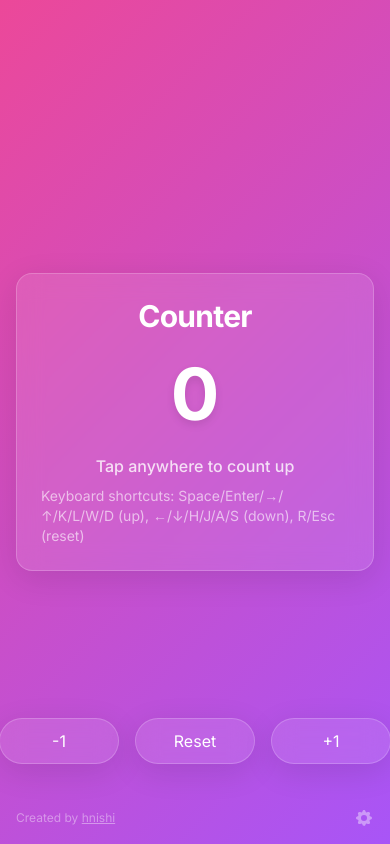
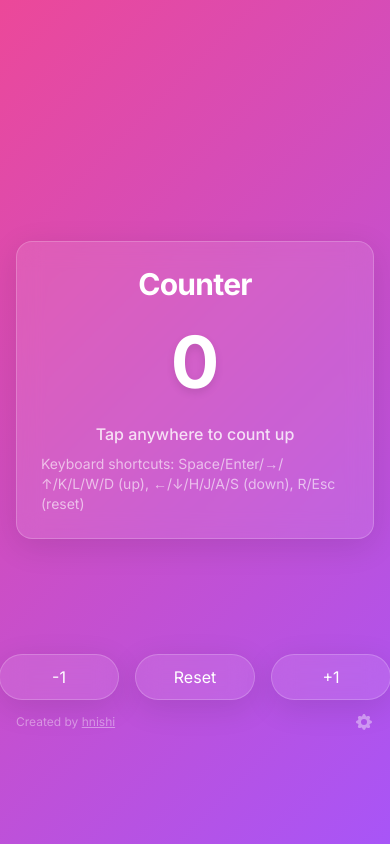
Before and after one commit to hnishi/counter-pwa, a Next.js app: page / in a window 390 px wide. Built offline with nearby package versions, Linux system fonts and the light colour scheme.

Commit message:
fix: improve mobile UI layout for iPhone browser

```diff
--- a/src/app/globals.css
+++ b/src/app/globals.css
@@ -5,9 +5,11 @@
 /* 基本スタイル */
 @layer base {
   html, body {
-    @apply min-h-screen;
+    @apply min-h-screen touch-none overscroll-none overflow-hidden;
     background: linear-gradient(-45deg, #6366f1, #a855f7, #ec4899);
     background-size: 200% 200%;
+    overscroll-behavior: none;
+    -webkit-tap-highlight-color: transparent;
   }
 }
 
--- a/src/app/layout.tsx
+++ b/src/app/layout.tsx
@@ -17,7 +17,7 @@ export default function RootLayout({
         <meta charSet="utf-8" />
         <meta
           name="viewport"
-          content="width=device-width, initial-scale=1, viewport-fit=cover"
+          content="width=device-width, initial-scale=1, viewport-fit=cover, user-scalable=no, maximum-scale=1.0, minimum-scale=1.0"
         />
         <meta
           name="description"
--- a/src/app/page.tsx
+++ b/src/app/page.tsx
@@ -348,7 +348,7 @@ export default function Home() {
       onClick={handleCountUp}
       className="h-screen gradient-active gradient-animate relative overflow-hidden cursor-pointer"
     >
-      <div className="absolute inset-0 flex flex-col items-center justify-center p-4 sm:p-6">
+      <div className="absolute inset-0 flex flex-col items-center justify-center p-4 sm:p-6 -mt-16">
         <div className="w-full max-w-md p-6 sm:p-8 rounded-2xl glass-panel">
           <h1 className="text-3xl sm:text-4xl font-bold mb-6 sm:mb-8 text-white text-center tracking-tight">
             Counter
@@ -387,7 +387,7 @@ export default function Home() {
         </div>
       </div>
 
-      <div className="absolute bottom-16 left-0 right-0 flex justify-center items-center gap-4 p-4 sm:p-6 pointer-events-none">
+      <div className="absolute bottom-32 left-0 right-0 flex justify-center items-center gap-4 p-4 sm:p-6 pointer-events-none">
         <button
           onClick={handleCountDown}
           className="px-6 sm:px-8 py-2.5 sm:py-3 rounded-full
@@ -417,7 +417,7 @@ export default function Home() {
         </button>
       </div>
 
-      <div className="absolute bottom-4 left-0 right-0 flex justify-between items-center px-4">
+      <div className="absolute bottom-28 left-0 right-0 flex justify-between items-center px-4">
         <p className="text-xs text-white/40 hover:text-white/60 transition-colors">
           Created by{" "}
           <a
```
Also changed, not shown: 1 other file (tests, documents, lock files or other folders).
